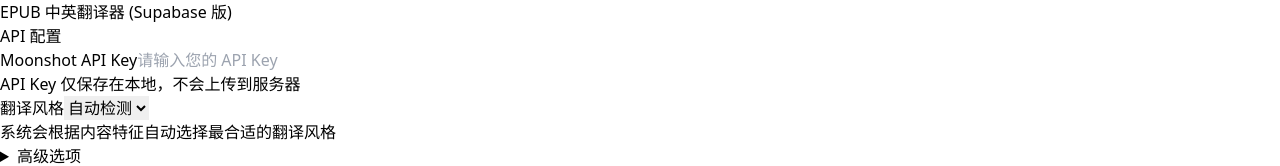
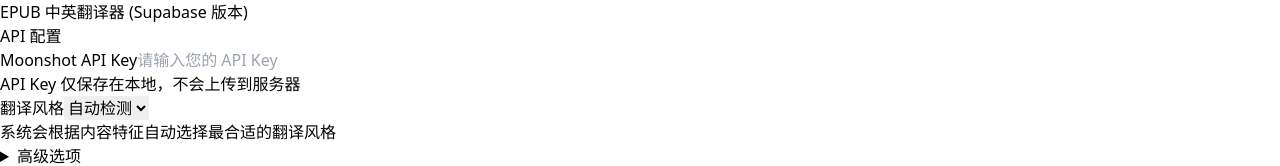
Before and after one commit to RickyforAI/epub-translator-simple, a React (Vite) app in the folder frontend/: page / in a window 1280 px wide. Shown: the top 166 px of the page. Built offline with nearby package versions, Linux system fonts and the light colour scheme; no server answers.

Commit message:
Trigger Vercel rebuild: update title

```diff
--- a/frontend/src/AppSupabase.tsx
+++ b/frontend/src/AppSupabase.tsx
@@ -159,7 +159,7 @@ function AppSupabase() {
     <div className="min-h-screen bg-gray-50">
       <div className="container mx-auto p-6 max-w-4xl">
         <h1 className="text-3xl font-bold text-gray-800 mb-8">
-          EPUB 中英翻译器 (Supabase 版)
+          EPUB 中英翻译器 (Supabase 版本)
         </h1>
 
         <div className="space-y-6">
```
